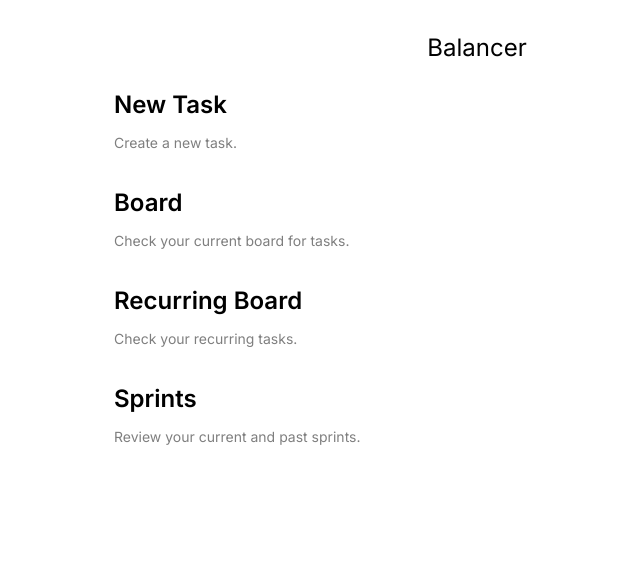
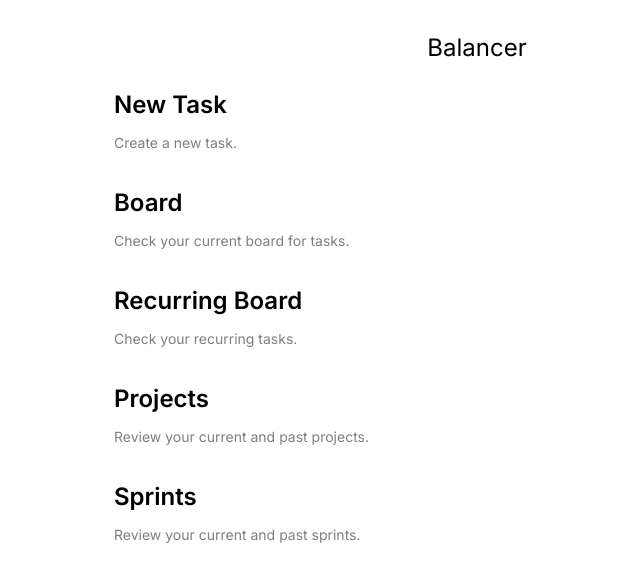
Before and after one commit to twarep/balancer, a Next.js app: page / in a window 1280 px wide. Shown: the top 582 px of the page, without its empty margins (163-803 px from the left). Built offline with nearby package versions, Linux system fonts and the light colour scheme.

Commit message:
create projects page and link

```diff
--- a/src/app/page.tsx
+++ b/src/app/page.tsx
@@ -36,6 +36,16 @@ export default function Home() {
         </a>
 
         <a
+          href="/projects"
+          className="group rounded-lg border border-transparent px-5 py-4 transition-colors hover:border-gray-300 hover:bg-gray-100 hover:dark:border-neutral-700 hover:dark:bg-neutral-800/30"
+        >
+          <h2 className="mb-3 text-2xl font-semibold">Projects{" "}</h2>
+          <p className="m-0 max-w-[30ch] text-balance text-sm opacity-50">
+            Review your current and past projects.
+          </p>
+        </a>
+
+        <a
           href="/sprints"
           className="group rounded-lg border border-transparent px-5 py-4 transition-colors hover:border-gray-300 hover:bg-gray-100 hover:dark:border-neutral-700 hover:dark:bg-neutral-800/30"
         >
--- /dev/null
+++ b/src/app/projects/page.tsx
@@ -0,0 +1,5 @@
+export default function Page() {
+  return (
+    <h1>Projects</h1>
+  );
+}
```
